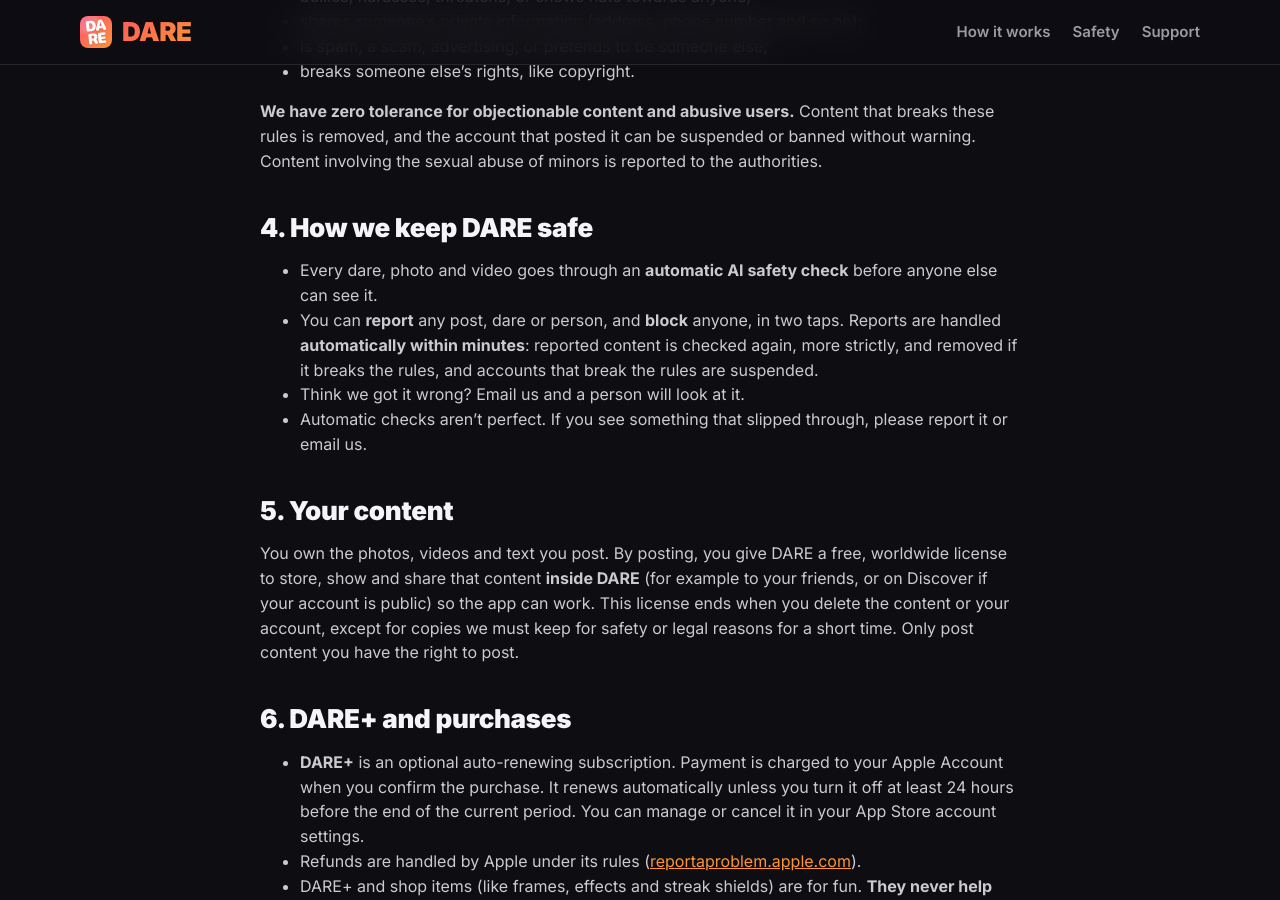
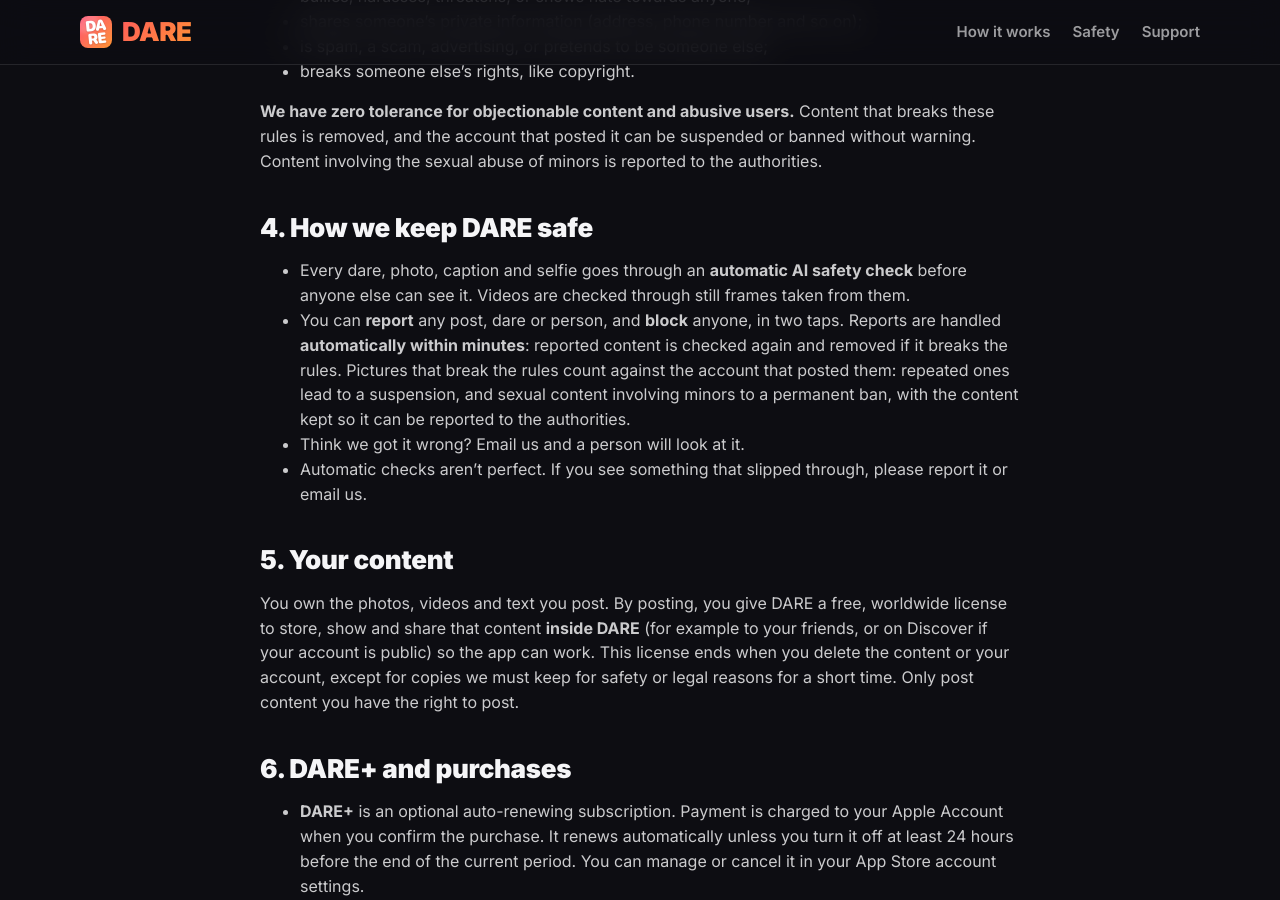
Before and after one commit to Emrehalamannnn/dare-legal, a Jekyll site: the page built from terms.md, in a window 1280 px wide and 900 px high, scrolled down 958 px. Built offline with Jekyll 4.4.1, drawn with Linux system fonts in a browser that asks for light colours; some of the changed text lies outside the part shown.

Commit message:
Terms of Use: the same text as the app's docs/terms.md (September 28): captions and selfies are checked, videos through still frames, and pictures that break the rules lead to a suspension, or a permanent ban with the content kept for the authorities when they involve minors [ci skip]
Co-Authored-By: Claude Opus 5.5 <noreply@anthropic.com>

```diff
--- a/terms.md
+++ b/terms.md
@@ -50,12 +50,15 @@ abuse of minors is reported to the authorities.
 
 ## 4. How we keep DARE safe
 
-- Every dare, photo and video goes through an **automatic AI safety check**
-  before anyone else can see it.
+- Every dare, photo, caption and selfie goes through an **automatic AI safety
+  check** before anyone else can see it. Videos are checked through still
+  frames taken from them.
 - You can **report** any post, dare or person, and **block** anyone, in two
   taps. Reports are handled **automatically within minutes**: reported content
-  is checked again, more strictly, and removed if it breaks the rules, and
-  accounts that break the rules are suspended.
+  is checked again and removed if it breaks the rules. Pictures that break the
+  rules count against the account that posted them: repeated ones lead to a
+  suspension, and sexual content involving minors to a permanent ban, with the
+  content kept so it can be reported to the authorities.
 - Think we got it wrong? Email us and a person will look at it.
 - Automatic checks aren't perfect. If you see something that slipped through,
   please report it or email us.
```
Also changed, not shown: other parts of terms.md (+1 -1 lines).
